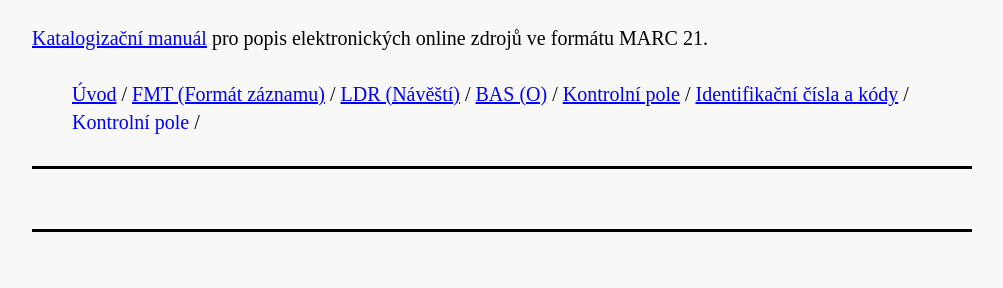
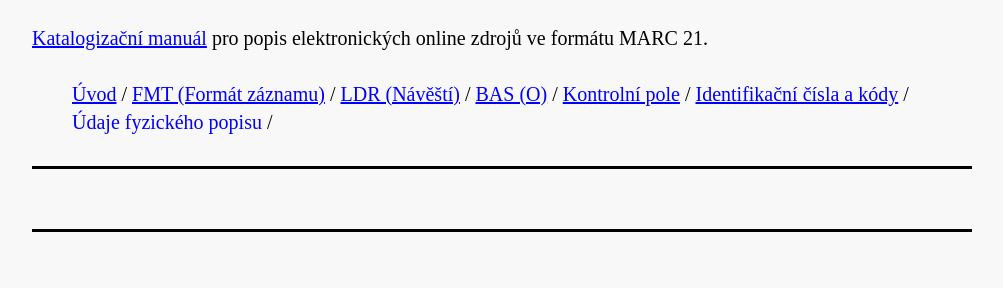
Before and after one commit to WebarchivCZ/katalogizacni-manual, a Jekyll site: the page built from _posts/2017-06-19-udaje-fyzickeho-popisu.md, in a window 1280 px wide. Shown: the part 164-452 px from the top of the page, without its empty margins (138-1141 px from the left). Built offline with Jekyll 4.4.1, drawn with Linux system fonts in a browser that asks for light colours.

Commit message:
title change

```diff
--- a/_posts/2017-06-19-udaje-fyzickeho-popisu.md
+++ b/_posts/2017-06-19-udaje-fyzickeho-popisu.md
@@ -1,4 +1,4 @@
 ---
 layout: default
-title: Kontrolní pole
+title: Údaje fyzického popisu
 ---
```
